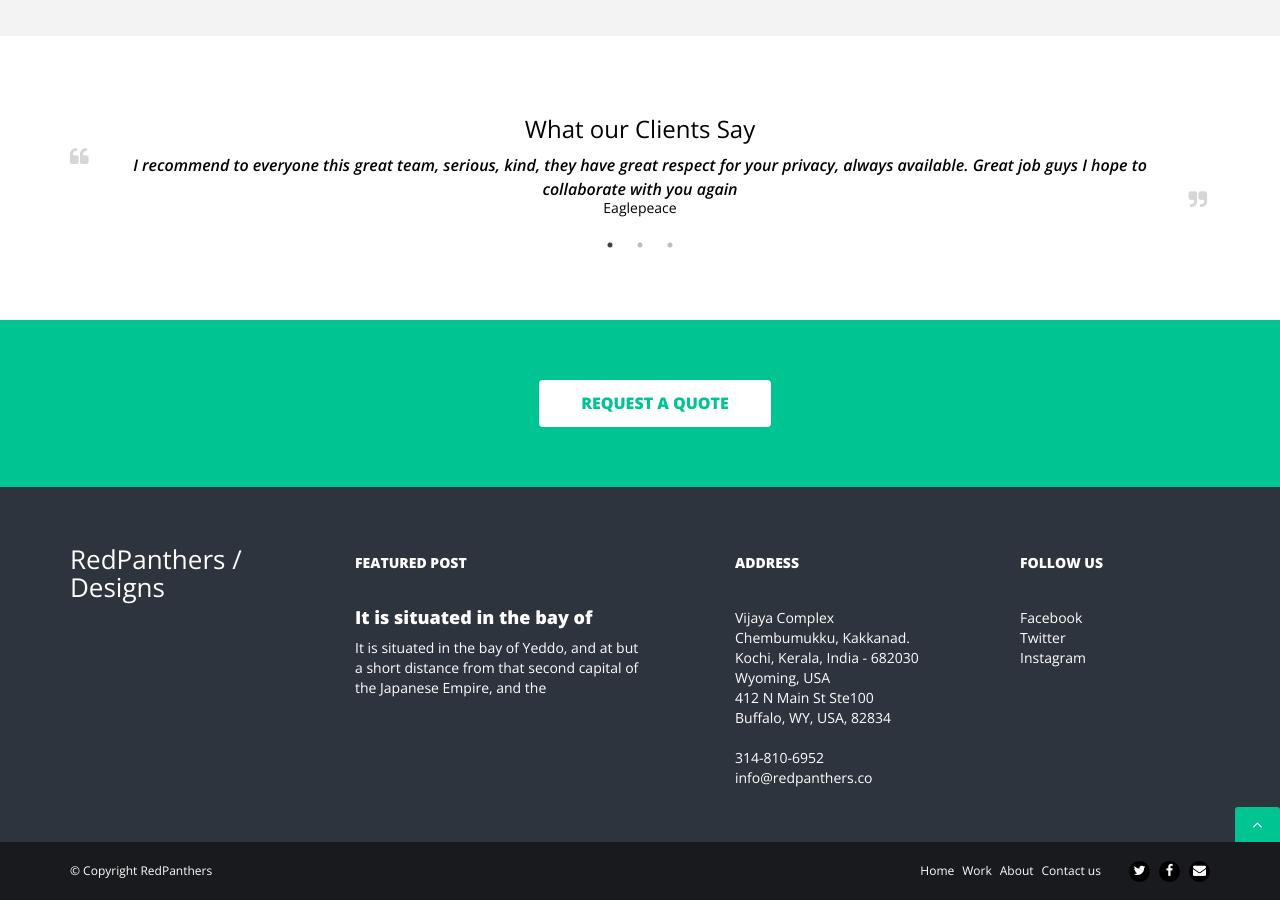
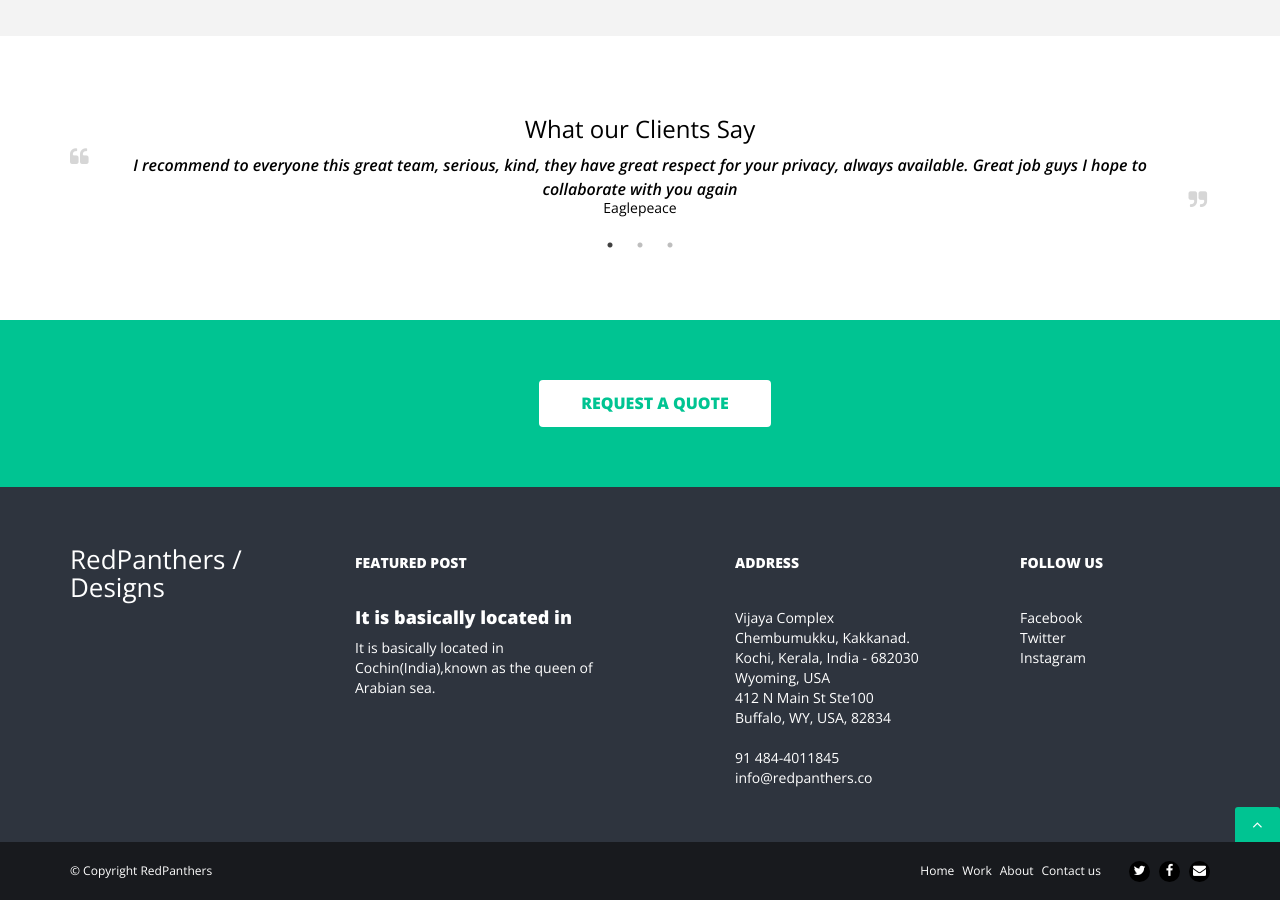
Before and after one commit to redpanthers-design/redpanthers-design, a Jekyll site: the page built from index.html, in a window 1280 px wide and 900 px high, scrolled down 1224 px. Built offline with Jekyll 4.4.1, drawn with Linux system fonts in a browser that asks for light colours; nearby versions of some CDN libraries.

Commit message:
add locality details

```diff
--- a/_includes/_footer.html
+++ b/_includes/_footer.html
@@ -18,11 +18,11 @@
       </h5>
       <h4>
         <a href="post.html">
-          It is situated in the bay of
+           It is basically located in
         </a>
       </h4>
       <p>
-        It is situated in the bay of Yeddo, and at but a short distance from that second capital of the Japanese Empire, and the
+        It is basically located in Cochin(India),known as the queen of Arabian sea.
       </p>
     </li>
     <li class="col-1-12 gap"></li>
@@ -43,11 +43,11 @@
        Buffalo, WY, USA, 82834
 
        <p>
-        <a href="tel:1-408-555-5555">
-          314-810-6952
+        <a href="tel: 91 484-4011845">
+          91 484-4011845
         </a>
         <br>
-        <a href="mailto:example@example.com">
+        <a href="mailto:  info@redpanthers.co">
           info@redpanthers.co
         </a>
       </p>
```
